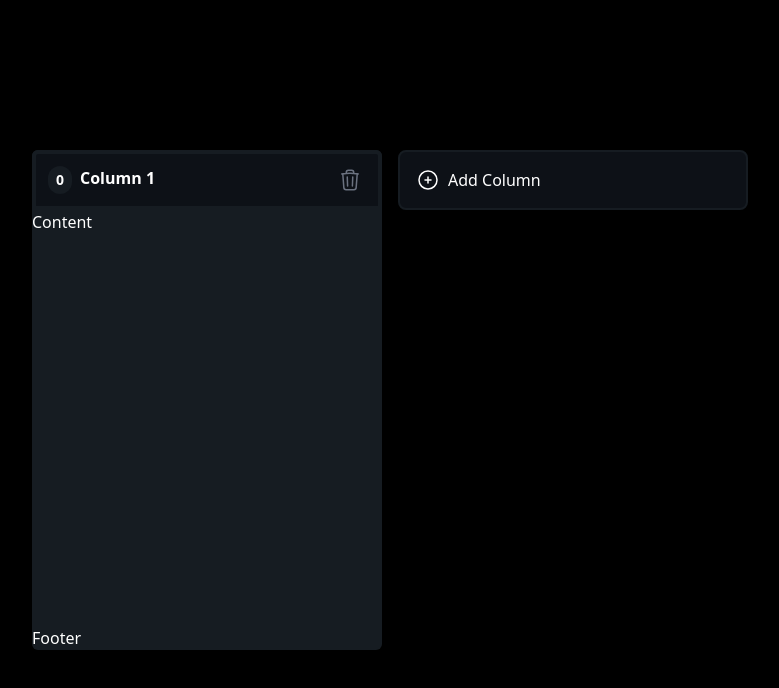
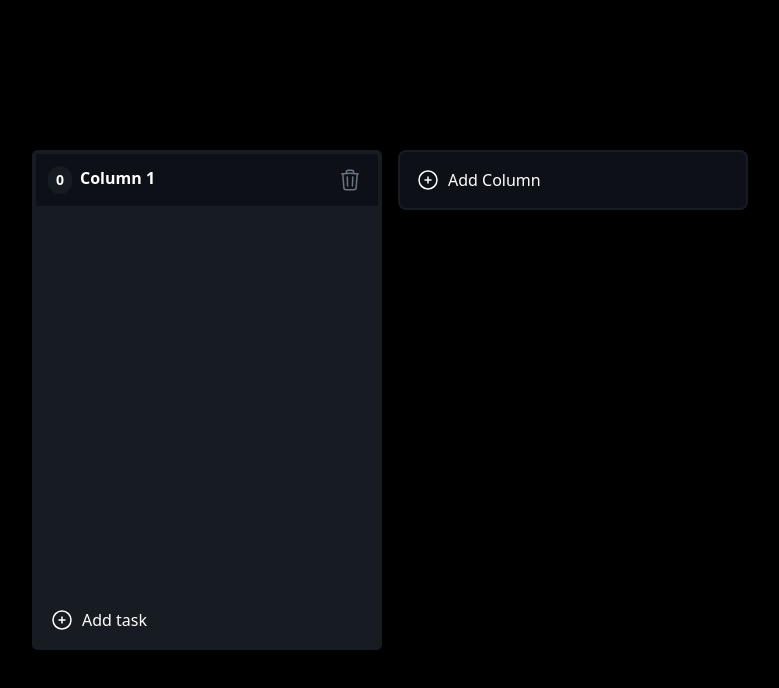
Before and after one commit to Linux-DEX/Kanban_Board_project, a React (Vite) app: page / in a window 1280 px wide. Both pictures are taken after a click on the button "Add Column". Shown: the top 688 px of the page, without its empty margins (250-1029 px from the left). Built offline with nearby package versions, Linux system fonts and the light colour scheme.

Commit message:
Add tasks to Kanban Board

```diff
--- a/src/components/ColumnContainer.tsx
+++ b/src/components/ColumnContainer.tsx
@@ -1,17 +1,22 @@
 import { useSortable } from "@dnd-kit/sortable";
 import TrashIcon from "../icons/TrashIcon";
-import { Column, Id } from "../types";
+import { Column, Id, Task } from "../types";
 import { CSS } from "@dnd-kit/utilities";
 import { useState } from "react";
+import PlusIcon from "../icons/PlusIcon";
+import TaskCard from "./TaskCard";
 
 interface Props {
     column: Column;
     deleteColumn: (id: Id) => void;
     updateColumn: (id: Id, title: string) => void;
+
+    createTask: (columnId: Id) => void;
+    tasks: Task[];
 }
 
 const ColumnContainer = (props: Props) => {
-    const { column, deleteColumn, updateColumn } = props;
+    const { column, deleteColumn, updateColumn, createTask, tasks } = props;
 
     const [editMode, setEditMode] = useState(false);
 
@@ -153,8 +158,31 @@ const ColumnContainer = (props: Props) => {
                     <TrashIcon />
                 </button>
             </div>
-            <div className="flex flex-grow">Content</div>
-            <div>Footer</div>
+            <div className="flex flex-grow flex-col gap-4 p-2 overflow-x-hidden overflow-y-auto" >
+                {tasks.map((task) => (
+                    <TaskCard key={task.id} task={task} />
+                ))}
+            </div>
+            <button
+                className="
+                flex
+                gap-2
+                items-center
+                border-columnBackgroundColor
+                border-2
+                rounded-md
+                p-4
+                hover:by-mainBackgroundColor
+                hover:text-rose-500
+                active:bg-black
+            "
+                onClick={() => {
+                    createTask(column.id);
+                }}
+            >
+                <PlusIcon />
+                Add task
+            </button>
         </div>
     );
 };
--- a/src/components/KanbanBoard.tsx
+++ b/src/components/KanbanBoard.tsx
@@ -1,8 +1,16 @@
 import { useMemo, useState } from "react";
 import PlusIcon from "../icons/PlusIcon";
-import { Column, Id } from "../types";
+import { Column, Id, Task } from "../types";
 import ColumnContainer from "./ColumnContainer";
-import { DndContext, DragEndEvent, DragOverlay, DragStartEvent, PointerSensor, useSensor, useSensors } from "@dnd-kit/core";
+import {
+  DndContext,
+  DragEndEvent,
+  DragOverlay,
+  DragStartEvent,
+  PointerSensor,
+  useSensor,
+  useSensors,
+} from "@dnd-kit/core";
 import { arrayMove, SortableContext } from "@dnd-kit/sortable";
 import { createPortal } from "react-dom";
 
@@ -10,6 +18,8 @@ const KanbanBoard = () => {
   const [columns, setColumns] = useState<Column[]>([]);
   const columnsId = useMemo(() => columns.map((col) => col.id), [columns]);
   const [activeColumn, setActiveColumn] = useState<Column | null>(null);
+
+  const [tasks, setTasks] = useState<Task[]>([]);
 
   const sensors = useSensors(
     useSensor(PointerSensor, {
@@ -32,7 +42,11 @@ const KanbanBoard = () => {
           px-[40px]
       "
     >
-      <DndContext sensors={sensors} onDragStart={onDragStart} onDragEnd={onDragEnd}>
+      <DndContext
+        sensors={sensors}
+        onDragStart={onDragStart}
+        onDragEnd={onDragEnd}
+      >
         <div className="m-auto flex gap-4">
           <div className="flex gap-4">
             <SortableContext items={columnsId}>
@@ -42,6 +56,8 @@ const KanbanBoard = () => {
                   column={col}
                   deleteColumn={deleteColumn}
                   updateColumn={updateColumn}
+                  createTask={createTask}
+                  tasks={tasks.filter((task) => task.columnId === col.id)}
                 />
               ))}
             </SortableContext>
@@ -78,6 +94,7 @@ const KanbanBoard = () => {
                 column={activeColumn}
                 deleteColumn={deleteColumn}
                 updateColumn={updateColumn}
+                createTask={createTask}
               ></ColumnContainer>
             )}
           </DragOverlay>,
@@ -86,6 +103,16 @@ const KanbanBoard = () => {
       </DndContext>
     </div>
   );
+
+  function createTask(columnId: Id) {
+    const newTask: Task = {
+      id: generateId(),
+      columnId,
+      content: `Task ${tasks.length + 1}`,
+    };
+
+    setTasks([...tasks, newTask]);
+  }
 
   function createNewColumn() {
     const columnToAdd: Column = {
@@ -102,10 +129,10 @@ const KanbanBoard = () => {
   }
 
   function updateColumn(id: Id, title: string) {
-    const newColumns = columns.map(col => {
+    const newColumns = columns.map((col) => {
       if (col.id !== id) return col;
       return { ...col, title };
-    })
+    });
 
     setColumns(newColumns);
   }
--- /dev/null
+++ b/src/components/TaskCard.tsx
@@ -0,0 +1,15 @@
+import { Task } from "../types";
+
+interface Props {
+  task: Task;
+}
+
+const TaskCard = ({ task }: Props) => {
+  return (
+    <div className="bg-mainBackgroundColor p-2.5 h-[100px] min-h-[100px] items-center flex text-left rounded-xl hover:ring-2 hover:ring-inset hover:ring-rose-500 cursor-grab relative">
+      {task.content}
+    </div>
+  );
+};
+
+export default TaskCard;
```
